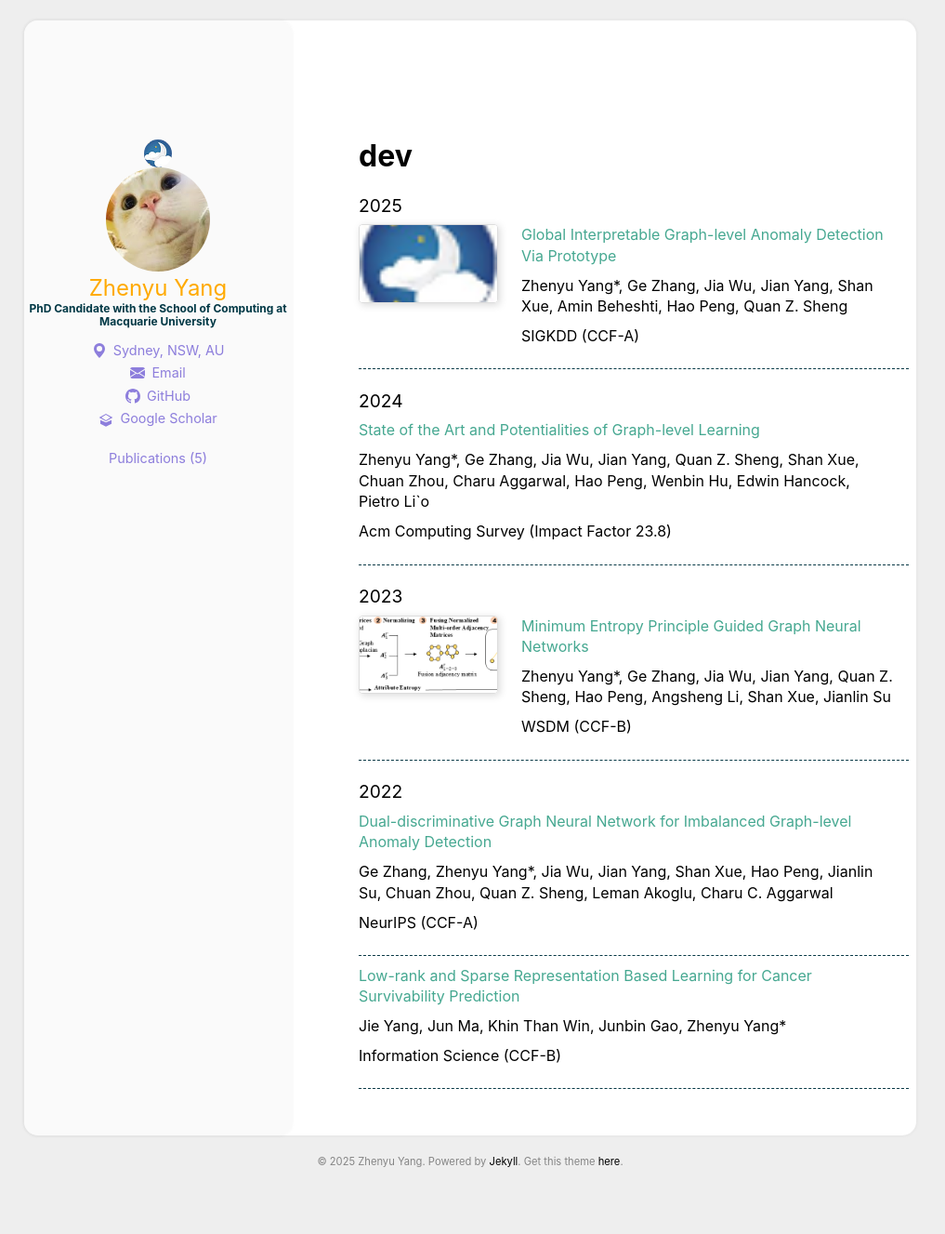
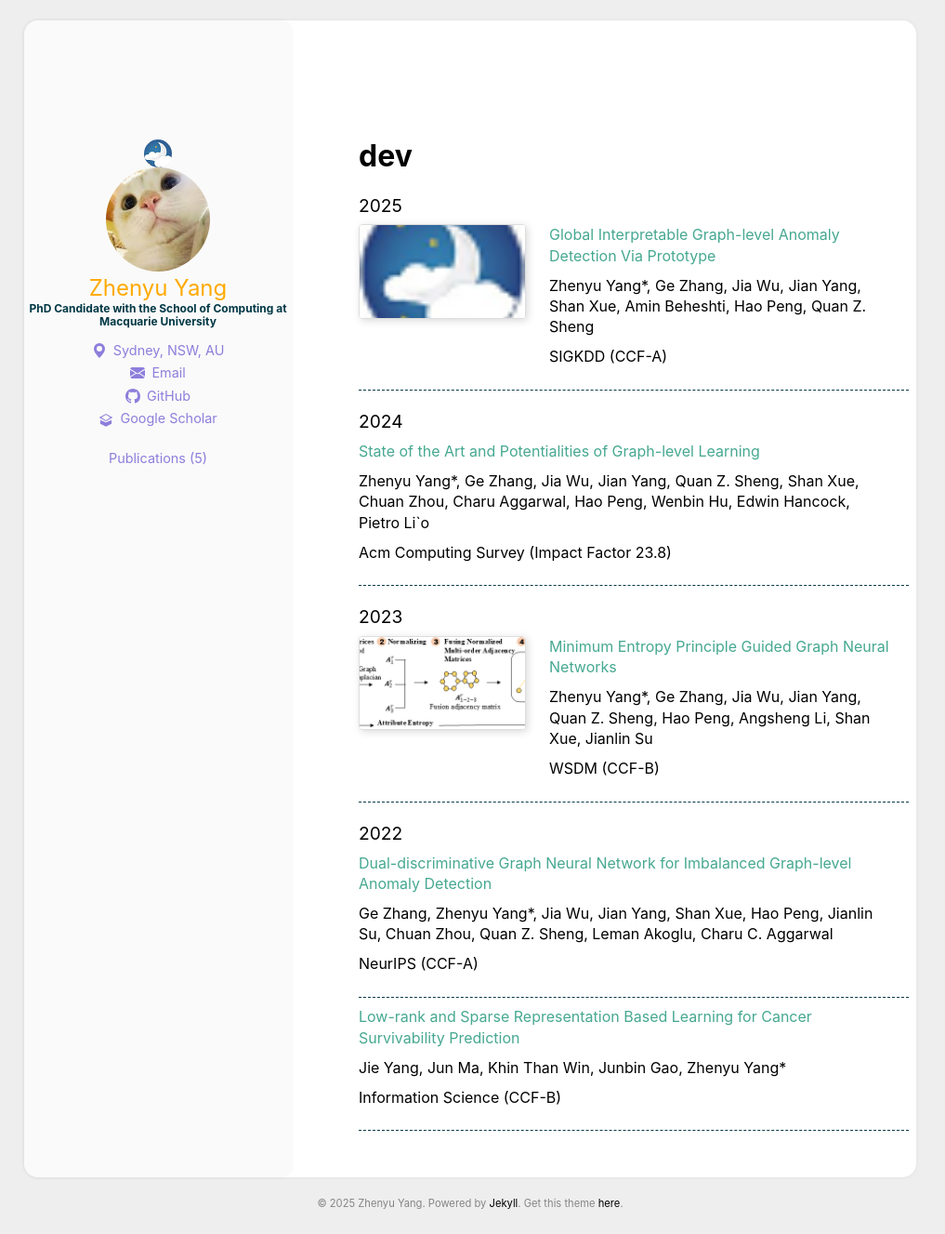
Before and after one commit to ZhenyuYangMQ/ZhenyuYangMQ.github.io, a Jekyll site: the page built from categories/dev.html, in a window 1280 px wide. Shown: the whole page at 93% size, without its empty margins (134-1151 px from the left). Built offline with Jekyll 4.4.1, drawn with Linux system fonts in a browser that asks for light colours; before the commit the page ends 1282 px from its top, so only the background shows below that.

Commit message:
Update main.scss

```diff
--- a/assets/css/main.scss
+++ b/assets/css/main.scss
@@ -772,8 +772,8 @@ img {
     /* 再次缩小图片容器的尺寸，并保持长方形比例。
        您可以根据右侧标题、作者、会议三行文本的实际总高度来微调 width 和 height。
        当前设定为 16:9 比例，尝试让高度与三行文本大致匹配。 */
-    width: 150px; /* <--- 调整此宽度，使其更小 */
-    height: 84.375px; /* <--- 相应比例的高度 (200 * 9 / 16 = 112.5) */
+    width: 180px; /* <--- 调整此宽度，使其更小 */
+    height: 101.25px; /* <--- 相应比例的高度 (200 * 9 / 16 = 112.5) */
     /* 您可以尝试例如 180px 宽，101.25px 高，或者 160px 宽，90px 高等组合 */
 
     margin-right: 25px; /* 图片与右侧文本之间的间距，您可以调整 */
```
